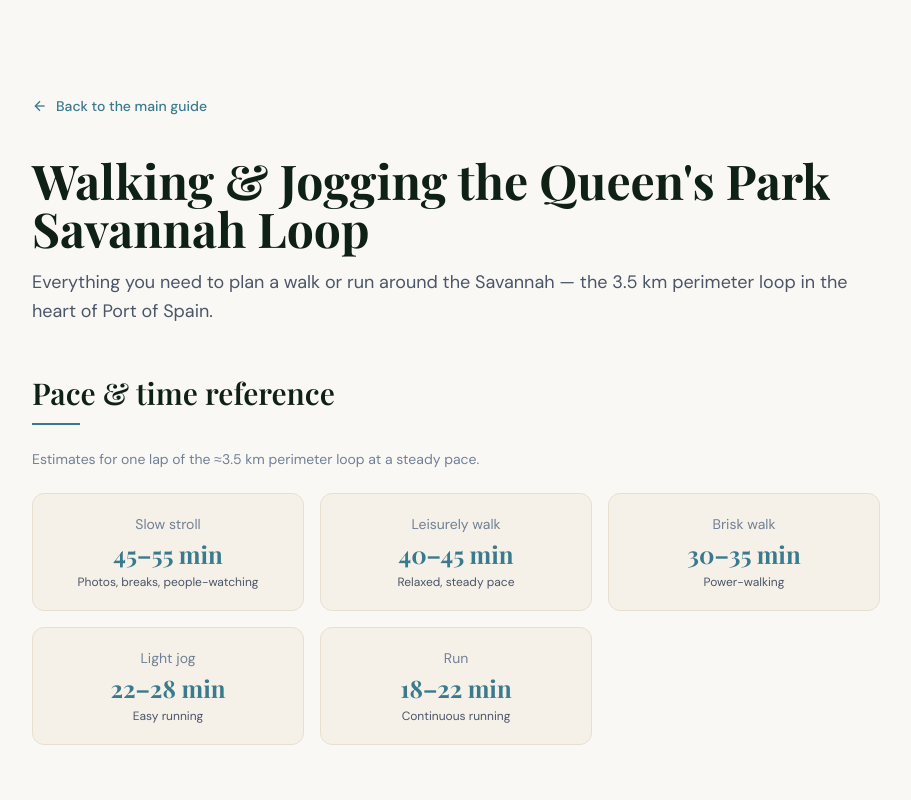
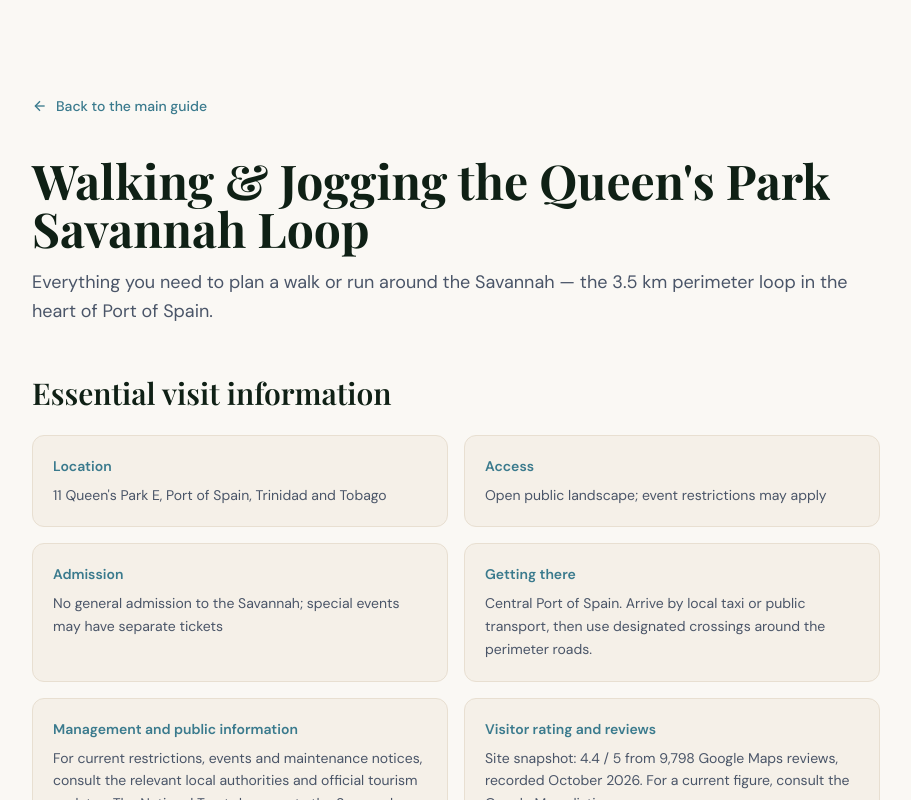
Before and after one commit to n20186005-hash/queensparksavannahpark, a Next.js app: page /en/queens-park-savannah-distance in a window 1280 px wide. Shown: the top 800 px of the page, without its empty margins (184-1095 px from the left). Built offline with nearby package versions, Linux system fonts and the light colour scheme; a web font is replaced by a local one.

Commit message:
seo: complete visitor information on existing guides

```diff
--- a/src/components/DistanceGuide.tsx
+++ b/src/components/DistanceGuide.tsx
@@ -1,5 +1,6 @@
 import { useTranslations, useMessages } from 'next-intl';
 import { SITE } from '@/lib/site';
+import GuideBasics from './GuideBasics';
 
 export default function DistanceGuide({ locale }: { locale: string }) {
   const t = useTranslations('distancePage');
@@ -75,6 +76,8 @@ export default function DistanceGuide({ locale }: { locale: string }) {
         <p className="text-lg leading-relaxed mb-12" style={{ color: 'var(--text-secondary)' }}>
           {t('hero')}
         </p>
+
+        <GuideBasics locale={locale} />
 
         {/* Pace table */}
         <section className="mb-14">
```
